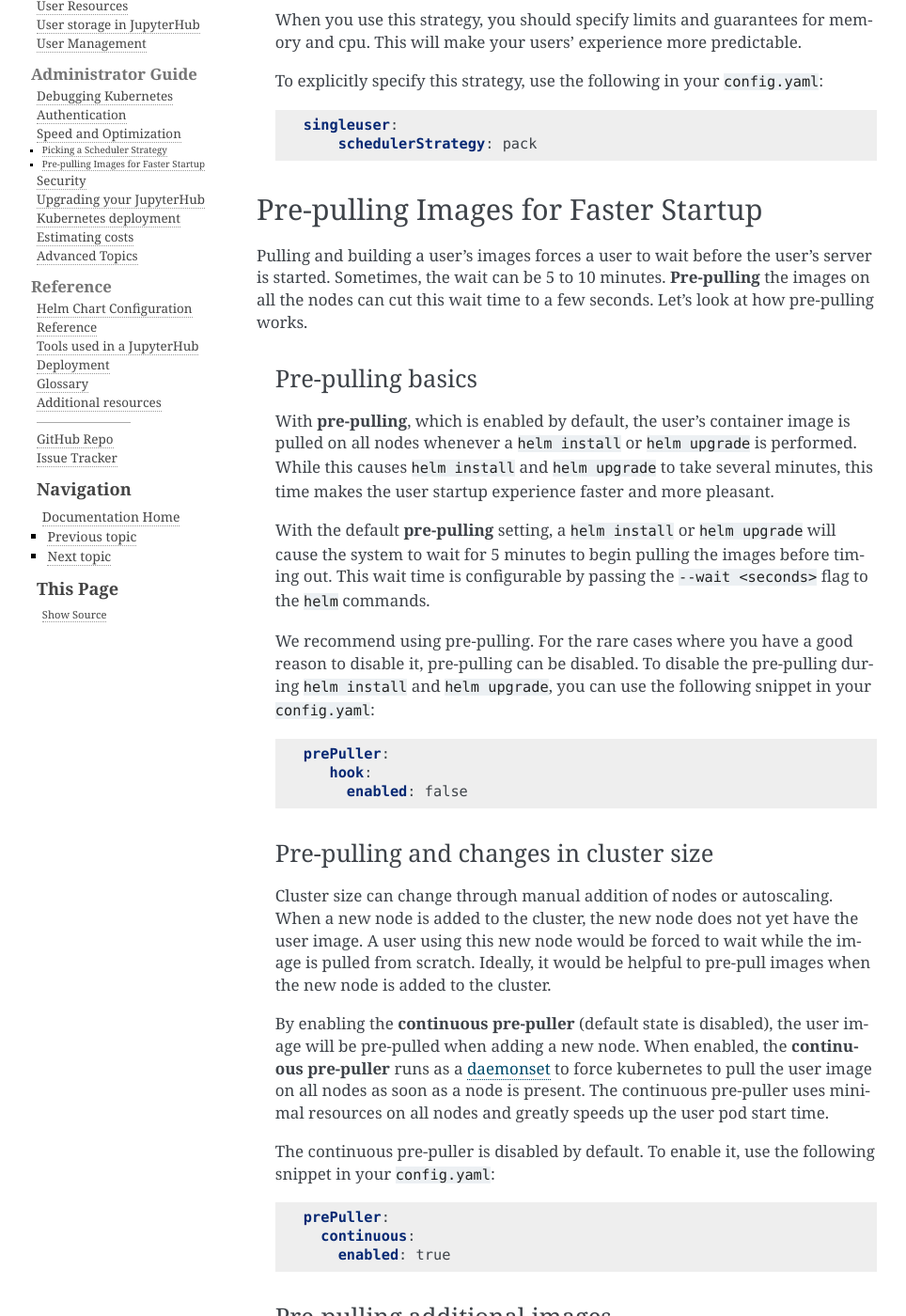
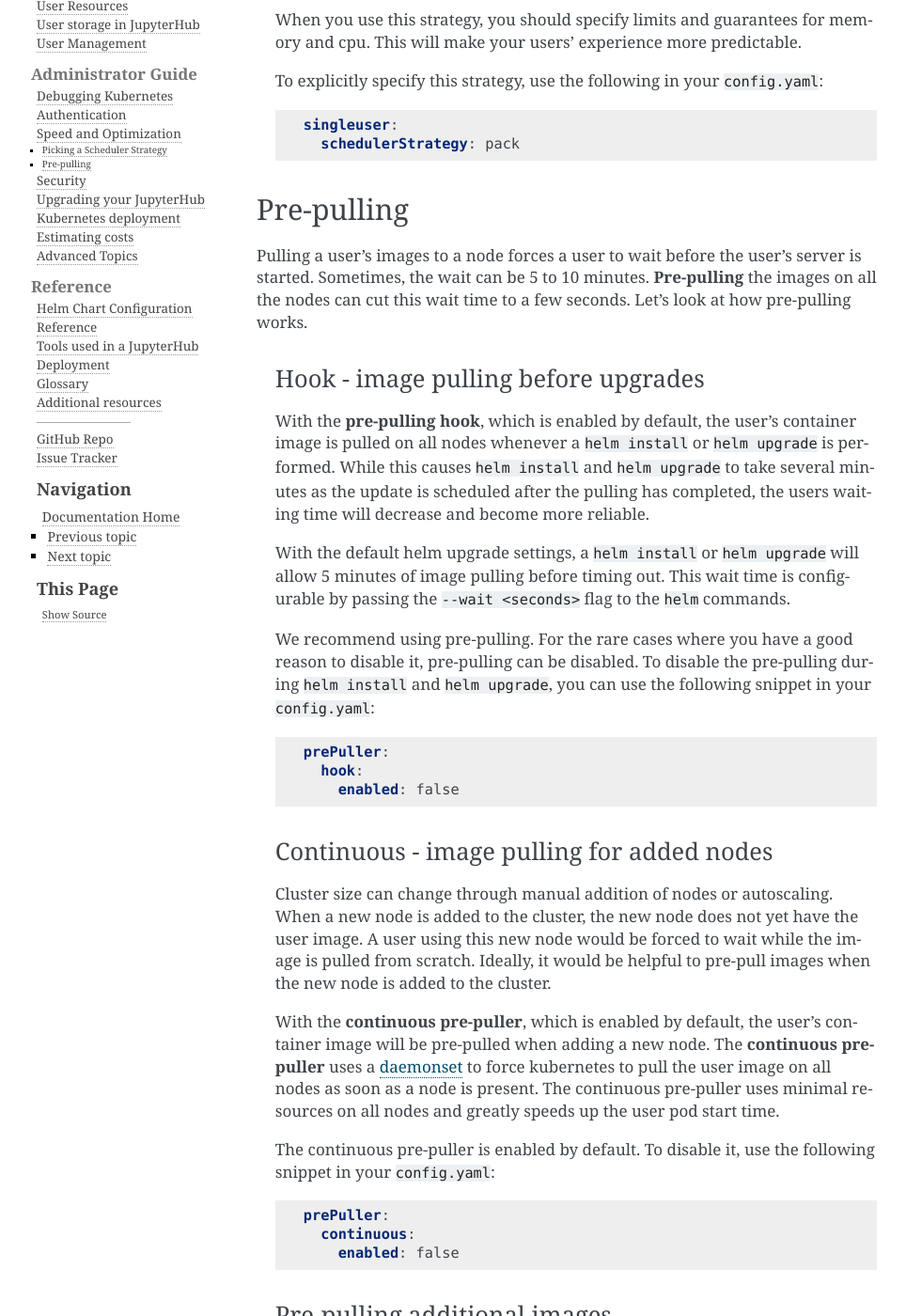
Before and after one commit to jupyterhub/zero-to-jupyterhub-k8s, a Sphinx documentation site: the page built from doc/source/optimization.md, in a window 1280 px wide and 1400 px high, scrolled down 882 px. Shown: the whole window at 94% size, without its empty margins (147-1111 px from the left). Built offline with Sphinx 7.4.7, drawn with Linux system fonts in a browser that asks for light colours; pages that are not in the unit, such as notebooks, are missing from menus.

Commit message:
continuous prepuller enabled by default + documentation update

````diff
--- a/doc/source/optimization.md
+++ b/doc/source/optimization.md
@@ -1,7 +1,7 @@
 # Speed and Optimization
 
-This page contains information and guidelines for improving the speed, stability,
-and general optimization of your JupyterHub deployment.
+This page contains information and guidelines for improving the speed,
+stability, and general optimization of your JupyterHub deployment.
 
 ## Picking a Scheduler Strategy
 
@@ -12,22 +12,24 @@
 ### Spread
 
 * **Behavior**: This spreads user pods across **as many nodes as possible**.
-* **Benefits**: A single node going down will not affect too many users. If you do not have explicit memory & cpu
-  limits, this strategy also allows your users the most efficient use of RAM & CPU.
+* **Benefits**: A single node going down will not affect too many users. If you
+  do not have explicit memory & cpu limits, this strategy also allows your users
+  the most efficient use of RAM & CPU.
 * **Drawbacks**: This strategy is less efficient when used with autoscaling.
 
-This is the default strategy. To explicitly specify it, use the following in your
-`config.yaml`:
+This is the default strategy. To explicitly specify it, use the following in
+your `config.yaml`:
 
 ```yaml
 singleuser:
-   schedulerStrategy: spread
+  schedulerStrategy: spread
 ```
 
 ### Pack
 
 * **Behavior**: This packs user pods into **as few nodes as possible**.
-* **Benefits**: This reduces your resource utilization, which is useful in conjunction with autoscalers.
+* **Benefits**: This reduces your resource utilization, which is useful in
+  conjunction with autoscalers.
 * **Drawbacks**: A single node going down might affect more user pods than using
   a "spread" strategy (depending on the node).
 
@@ -38,41 +40,41 @@
 
 ```yaml
 singleuser:
-    schedulerStrategy: pack
+  schedulerStrategy: pack
 ```
 
-## Pre-pulling Images for Faster Startup
+## Pre-pulling
 
-Pulling and building a user's images forces a user to wait before the user's
-server is started. Sometimes, the wait can be 5 to 10 minutes. **Pre-pulling**
-the images on all the nodes can cut this wait time to a few seconds. Let's look
-at how pre-pulling works.
+Pulling a user's images to a node forces a user to wait before the user's server
+is started. Sometimes, the wait can be 5 to 10 minutes. **Pre-pulling** the
+images on all the nodes can cut this wait time to a few seconds. Let's look at
+how pre-pulling works.
 
-### Pre-pulling basics
+### Hook - image pulling before upgrades
 
-With **pre-pulling**, which is enabled by default, the user's container image
-is pulled on all nodes whenever a `helm install` or `helm upgrade` is performed.
-While this causes `helm install` and `helm upgrade` to take several minutes,
-this time makes the user startup experience faster and more pleasant.
+With the **pre-pulling hook**, which is enabled by default, the user's container
+image is pulled on all nodes whenever a `helm install` or `helm upgrade` is
+performed. While this causes `helm install` and `helm upgrade` to take several
+minutes as the update is scheduled after the pulling has completed, the users
+waiting time will decrease and become more reliable.
 
-With the default **pre-pulling** setting, a `helm install` or `helm upgrade`
-will cause the system to wait for 5 minutes to begin pulling the images before
-timing out. This wait time is configurable by passing the `--wait <seconds>`
-flag to the `helm` commands.
+With the default helm upgrade settings, a `helm install` or `helm upgrade` will
+allow 5 minutes of image pulling before timing out. This wait time is
+configurable by passing the `--wait <seconds>` flag to the `helm` commands.
 
 We recommend using pre-pulling. For the rare cases where you have a good reason
 to disable it, pre-pulling can be disabled. To disable the pre-pulling during
-`helm install` and `helm upgrade`, you can use the following snippet in
-your `config.yaml`:
+`helm install` and `helm upgrade`, you can use the following snippet in your
+`config.yaml`:
 
 
 ```yaml
 prePuller:
-   hook:
-     enabled: false
+  hook:
+    enabled: false
 ```
 
-### Pre-pulling and changes in cluster size
+### Continuous - image pulling for added nodes
 
 Cluster size can change through manual addition of nodes or autoscaling. When a
 new node is added to the cluster, the new node does not yet have the user image.
@@ -80,36 +82,37 @@
 from scratch. Ideally, it would be helpful to pre-pull images when the new node
 is added to the cluster.
 
-By enabling the **continuous pre-puller** (default state is disabled), the user
-image will be pre-pulled when adding a new node. When enabled, the
-**continuous pre-puller** runs as a [daemonset](https://kubernetes.io/docs/concepts/workloads/controllers/daemonset/)
+With the **continuous pre-puller**, which is enabled by default, the user's
+container image will be pre-pulled when adding a new node. The **continuous
+pre-puller** uses a
+[daemonset](https://kubernetes.io/docs/concepts/workloads/controllers/daemonset/)
 to force kubernetes to pull the user image on all nodes as soon as a node is
 present. The continuous pre-puller uses minimal resources on all nodes and
 greatly speeds up the user pod start time.
 
-The continuous pre-puller is disabled by default. To enable it, use the
+The continuous pre-puller is enabled by default. To disable it, use the
 following snippet in your `config.yaml`:
 
 ```yaml
 prePuller:
   continuous:
-    enabled: true
+    enabled: false
 ```
 
 ### Pre-pulling additional images
 
-By default, the pre-puller only pulls the singleuser image & the networktools image (if
-access to cloud metadata is disabled). If you have customizations that need additional
-images present on all nodes, you can ask the pre-puller to also pull an arbitrary number
-of additional images.
+By default, the pre-puller only pulls the singleuser image & the networktools
+image (if access to cloud metadata is disabled). If you have customizations that
+need additional images present on all nodes, you can ask the pre-puller to also
+pull an arbitrary number of additional images.
 
 ```yaml
 prePuller:
-   extraImages:
-     ubuntu-xenial:
-       name: ubuntu
-       tag: 16.04
+  extraImages:
+    ubuntu-xenial:
+      name: ubuntu
+      tag: 16.04
 ```
 
-This snippet will pre-pull the `ubuntu:16.04` image on all nodes, for example. You can
-pre-pull any number of images.
+This snippet will pre-pull the `ubuntu:16.04` image on all nodes, for example.
+You can pre-pull any number of images.
````
Also changed, not shown: CHANGELOG.md (+3 -0 lines), 1 other file.
